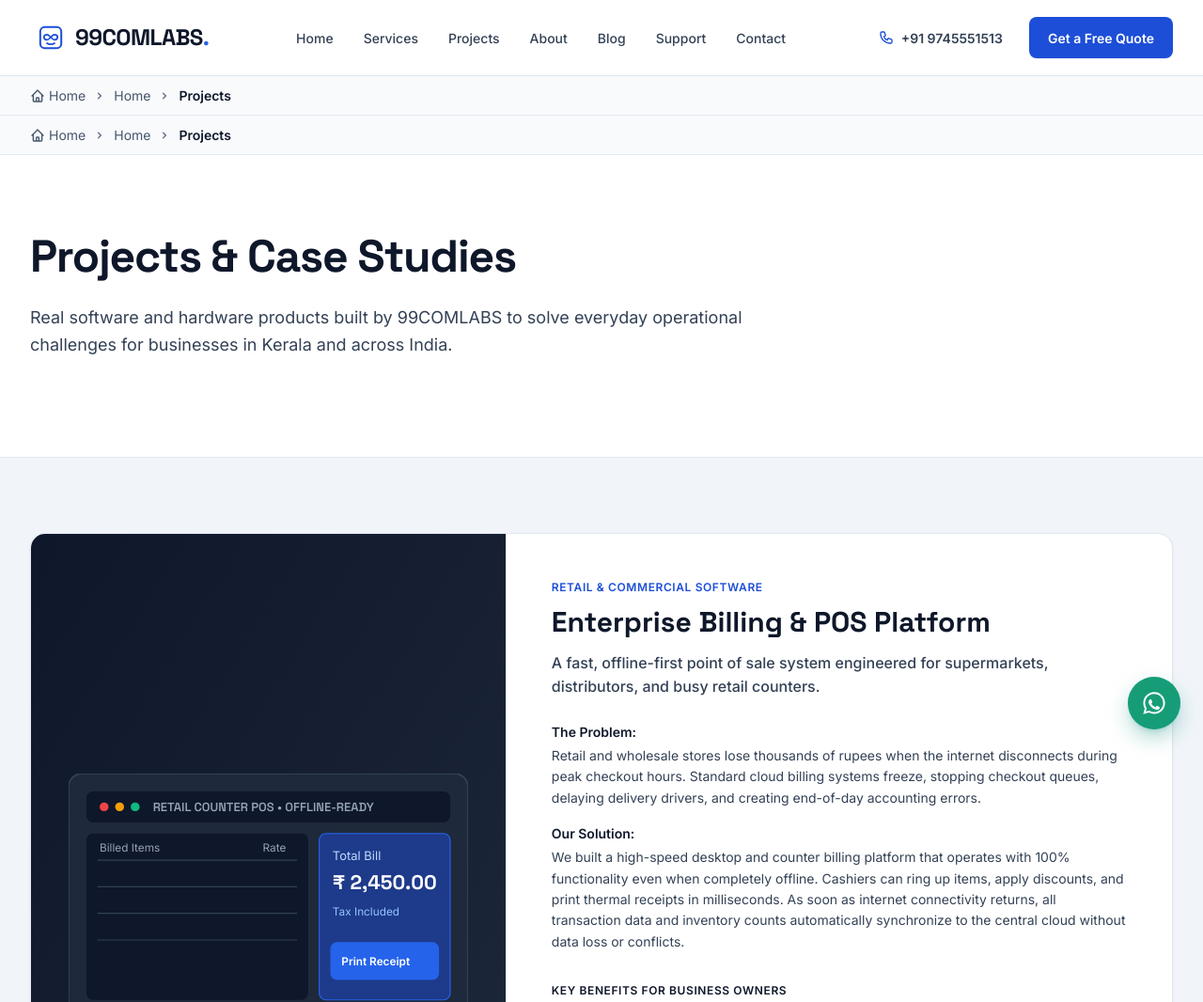
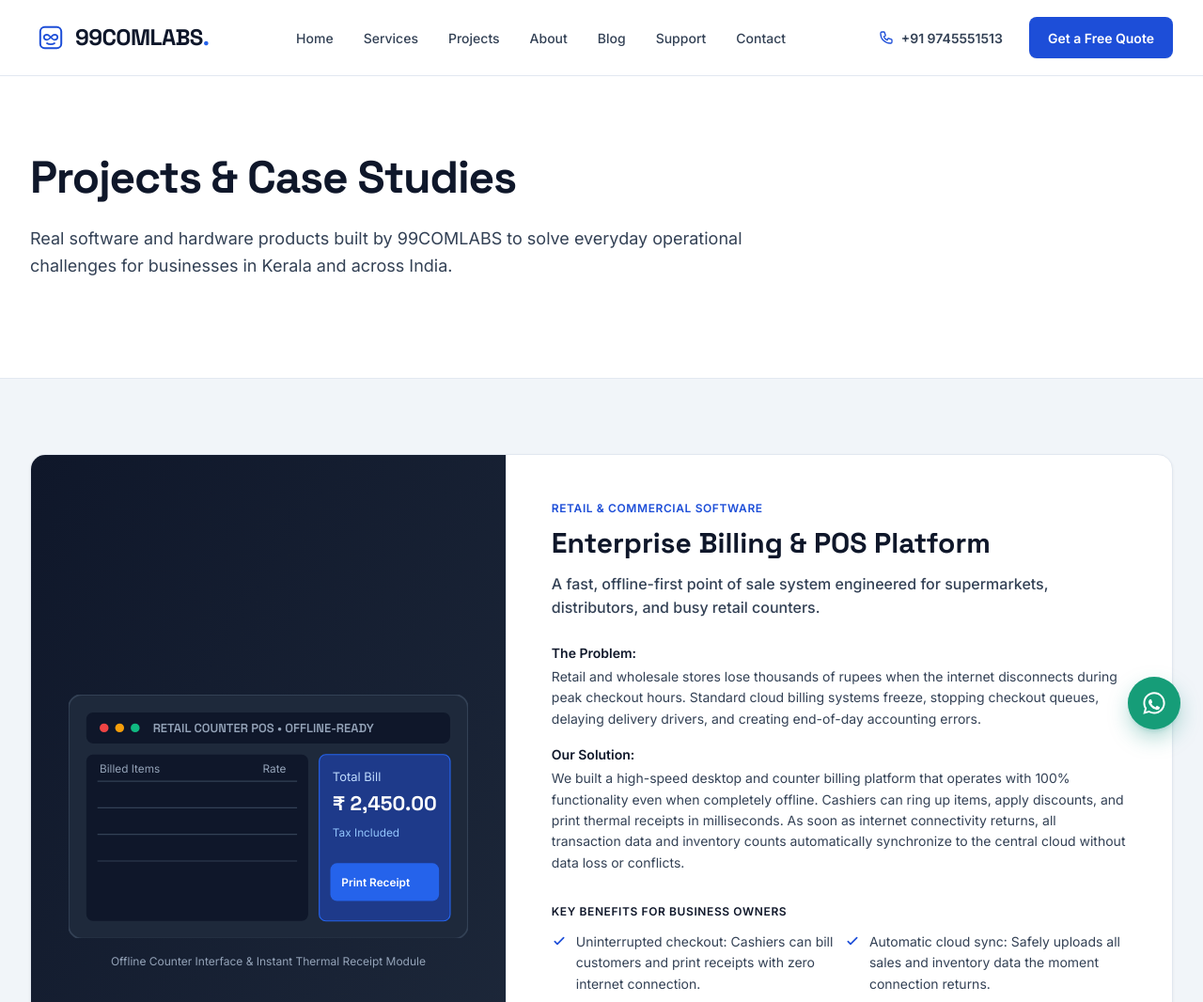
Before and after one commit to mohammed-fawaz-cp/99comlabs, an Astro site: page /projects in a window 1280 px wide. Shown: the top 1066 px of the page at 94% size. Built offline with nearby package versions, Linux system fonts and the light colour scheme; Astro itself is replaced by a stand-in of ours.

Commit message:
fix: remove visual breadcrumb banners completely across all routes

```diff
--- a/src/components/Breadcrumb.astro
+++ b/src/components/Breadcrumb.astro
@@ -6,37 +6,7 @@ export interface BreadcrumbItem {
 }
 
 export interface Props {
-  items: BreadcrumbItem[];
+  items?: BreadcrumbItem[];
 }
-
-const { items = [] } = Astro.props;
 ---
-
-{items.length > 0 && (
-  <nav aria-label="Breadcrumb" class="bg-surface-muted border-b border-line-light py-2.5 px-4 sm:px-6 lg:px-8">
-    <div class="max-w-7xl mx-auto flex items-center space-x-2 text-sm text-content-muted">
-      <a href="/" class="hover:text-brand-700 transition-colors flex items-center gap-1">
-        <svg class="w-4 h-4" fill="none" viewBox="0 0 24 24" stroke="currentColor" aria-hidden="true">
-          <path stroke-linecap="round" stroke-linejoin="round" stroke-width="2" d="M3 12l2-2m0 0l7-7 7 7M5 10v10a1 1 0 001 1h3m10-11l2 2m-2-2v10a1 1 0 01-1 1h-3m-6 0a1 1 0 001-1v-4a1 1 0 011-1h2a1 1 0 011 1v4a1 1 0 001 1m-6 0h6" />
-        </svg>
-        <span>Home</span>
-      </a>
-      {items.map((item, index) => (
-        <div class="flex items-center space-x-2">
-          <svg class="w-3.5 h-3.5 text-content-subtle" fill="currentColor" viewBox="0 0 20 20" aria-hidden="true">
-            <path fill-rule="evenodd" d="M7.293 14.707a1 1 0 010-1.414L10.586 10 7.293 6.707a1 1 0 011.414-1.414l4 4a1 1 0 010 1.414l-4 4a1 1 0 01-1.414 0z" clip-rule="evenodd" />
-          </svg>
-          {index === items.length - 1 ? (
-            <span class="text-content-primary font-semibold truncate max-w-[240px] sm:max-w-none" aria-current="page">
-              {item.name}
-            </span>
-          ) : (
-            <a href={item.url} class="hover:text-brand-700 transition-colors">
-              {item.name}
-            </a>
-          )}
-        </div>
-      ))}
-    </div>
-  </nav>
-)}
+<!-- Visual breadcrumb banner disabled by design -->
--- a/src/layouts/BaseLayout.astro
+++ b/src/layouts/BaseLayout.astro
@@ -3,7 +3,7 @@
 import Header from '../components/Header.astro';
 import Footer from '../components/Footer.astro';
 import WhatsAppFloat from '../components/WhatsAppFloat.astro';
-import Breadcrumb, { type BreadcrumbItem } from '../components/Breadcrumb.astro';
+export interface BreadcrumbItem { name: string; url: string; }
 import Analytics from '../components/Analytics.astro';
 import '../styles/global.css';
 
@@ -107,9 +107,6 @@ const isErrorOrNoindex = noindex || pathname === '/404/' || pathname === '/404.h
     <!-- Header Landmark (role="banner") -->
     <Header />
 
-    <!-- Breadcrumbs Component (Conditional on presence of breadcrumbs) -->
-    {breadcrumbs.length > 0 && <Breadcrumb items={breadcrumbs} />}
-
     <!-- Main Content Landmark (role="main") -->
     <main id="main-content" class="flex-grow focus:outline-none" tabindex="-1">
       <slot />
--- a/src/pages/projects.astro
+++ b/src/pages/projects.astro
@@ -1,7 +1,6 @@
 ---
 // src/pages/projects.astro
 import BaseLayout from '../layouts/BaseLayout.astro';
-import Breadcrumb from '../components/Breadcrumb.astro';
 
 const pageTitle = "Selected Projects & Client Case Studies";
 const pageDescription = "Explore practical software and hardware projects built by 99COMLABS: enterprise retail billing POS and industrial IoT smart motor automation.";
@@ -80,10 +79,7 @@ const projects = [
     ]
   })} />
 
-  <!-- Breadcrumbs -->
-  <Breadcrumb items={breadcrumbs} />
-
-  <!-- Hero Section (Clean & Flat) -->
+<!-- Hero Section (Clean & Flat) -->
   <section class="py-14 sm:py-20 bg-surface-light border-b border-line-light">
     <div class="max-w-7xl mx-auto px-4 sm:px-6 lg:px-8">
       <div class="max-w-3xl">
--- a/src/pages/support.astro
+++ b/src/pages/support.astro
@@ -57,10 +57,7 @@ const faqs = [
     }
   })} />
 
-  <!-- Breadcrumbs -->
-  <Breadcrumb items={breadcrumbs} />
-
-  <!-- Hero Section -->
+<!-- Hero Section -->
   <section class="py-12 sm:py-16 bg-surface-light border-b border-line-light">
     <div class="max-w-7xl mx-auto px-4 sm:px-6 lg:px-8">
       <div class="max-w-3xl">
```
